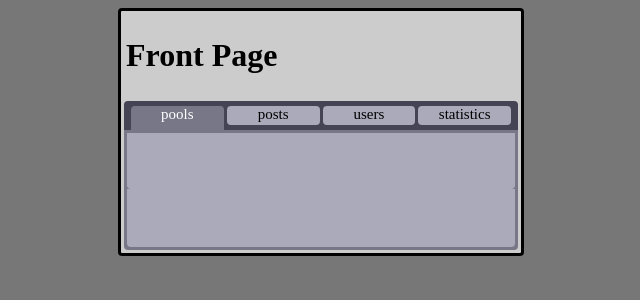
After one commit to SamiAtte/some-application, a Flask app: page /pools in a window 1280 px wide. The commit adds this page. Shown: the top 300 px of the page, without its empty margins (322-962 px from the left). Run offline with Flask 3, Linux system fonts and the light colour scheme; data that the repository does not hold is empty.

Commit message:
Pool- and postlist-tabs are basically there. New templates seem to be easier to work with.

```diff
--- a/models/pages.py
+++ b/models/pages.py
@@ -19,7 +19,23 @@ def pools():
 
   post_pools = multi_list(post_pool_query, list(range(0,4)))
 
-  return render_template("post-pools.html", post_pools=post_pools)
+  return render_template("frontpage/index-pools.html", post_pools=post_pools)
+
+@app.route("/posts")
+def posts():
+  posts_sql = '''
+      SELECT A.id, A.post_headline, A.poster, B.username, D.count, E.content, F.post_pool_title
+      FROM Posts A
+      LEFT JOIN PostContents E ON A.id = E.post
+      LEFT JOIN Users B ON A.poster = B.id
+      LEFT JOIN CommentsSections C ON A.id = C.post
+      LEFT JOIN (SELECT comments_section, COUNT(*) AS count FROM Messages GROUP BY comments_section) D
+        ON D.comments_section = C.id
+      LEFT JOIN PostPools F ON A.post_pool = F.id
+    '''
+  posts_query = db.query(posts_sql, [])
+  posts = multi_list(posts_query, list(range(0,7)))
+  return render_template("frontpage/index-posts.html", posts=posts)
 
 
 
--- a/static/style.css
+++ b/static/style.css
@@ -1,53 +1,209 @@
 
+:root {
+  --main-color: #ccc;
+  --border-rounding: 4px;
+  --text-height: 15px;
+  --button-height: calc(var(--text-height) + 4px);
+  --button-list-margin: 3px;
+  --button-list-padding: 5px;
+  --vertical-button-gap: 3px;
+  --horizontal-button-gap: 3px;
+  --block-color: #445;
+  --element-color: #aab;
+  --hover-color: #eef;
+  --active-color: #778;
+  --text-color1: black;
+  --text-color2: white;
+  --bg-color: #777;
+}
 
-* {
-  background-color: #222;
+h1 {
+  padding: 5px;
+}
+
+html {
+  background-color: var(--bg-color);
 }
 
 .main {
-  width:500px;
-  padding:10px;
+  background-color: var(--main-color);
+  width: 400px;
+  left: calc(50% - 200px);
+  position: absolute;
+  border-radius: var(--border-rounding);
   border-style: solid;
-  margin-left: calc(50% - 250px);
-  border-radius: 8px;
-  background-color: #777;
-  position: absolute;
+  margin-bottom: 5px;
 }
 
-.main h1 {
-  background-color: #bbb;
-  border-radius: 5px;
-  padding: 5px;
-  margin: 0px 0px 10px 0px;
+
+
+.vertical-button-list li {
+  margin: var(--vertical-button-gap) 0px var(--vertical-button-gap) 0px;
 }
 
-.pool-list li {
-  list-style: none;
-  text-decoration: none;
-  width: calc(500px - 14px);
-  margin: 7px;
-  background-color: var(--pool-header-bg);
+.vertical-button-list li.top {
+  margin: 0px 0px var(--vertical-button-gap) 0px;
 }
 
-.pool-list ul {
+.vertical-button-list li.bottom {
+  margin: var(--vertical-button-gap) 0px 0px 0px;
+}
+
+.vertical-button-list ul {
+  margin: var(--button-list-margin);
+  padding: var(--button-list-padding);
   list-style: none;
+  background-color: var(--block-color);
+  border-radius: var(--border-rounding);
+}
+
+.vertical-button-list {
+  margin: 0px;
+  padding: 0px;
+  text-align: center;
+  border-radius: var(--border-rounding);
+}
+
+
+
+
+.horizontal-button-list {
+  --n-buttons: 4;
+  margin: 0px;
+  padding: 0px;
+  text-align: center;
+  font-size: 0px;
+  border-radius: var(--border-rounding);
+}
+
+.horizontal-button-list ul {
+  margin: var(--button-list-margin);
+  padding: var(--button-list-padding);
+  list-style: none;
+  background-color: var(--block-color);
+  border-radius: var(--border-rounding);
+}
+
+.horizontal-button-list li.first {
+  margin: 0px calc(var(--horizontal-button-gap) / 2) 0px 0px;
+}
+
+.horizontal-button-list li.last {
+  margin: 0px 0px 0px calc(var(--horizontal-button-gap) / 2);
+}
+
+.horizontal-button-list li {
+  display: inline-block;
+  margin: 0px calc(var(--horizontal-button-gap) / 2) 0px calc(var(--horizontal-button-gap) / 2);
+  width: calc(99% / var(--n-buttons) - calc(var(--n-buttons) - 1) / var(--n-buttons) * var(--horizontal-button-gap));
+}
+
+
+a.link-button {
+  display: block;
+  color: var(--text-color1);
   text-decoration: none;
+  background-color: var(--element-color);
+  min-height: var(--button-height);
+  font-size: var(--text-height);
+  border-radius: var(--border-rounding);
+}
+
+a.link-button:hover {
+  background-color: var(--hover-color);
+}
+
+input.field {
+  width: calc(100% - 2 * var(--button-list-padding));
+}
+
+input.form-button {
+  color: var(--text-color1);
+  text-decoration: none;
+  background-color: var(--element-color);
+  font-size: var(--text-height);
+  min-height: var(--button-height);
+  width: 100%;
+  border-radius: var(--border-rounding);
+  border-style: none;
+  margin: 0;
+  padding: 0;
+}
+
+input.form-button:hover {
+  background-color: var(--hover-color);
+}
+
+
+label {
+  display: block;
+  color: var(--text-color2);
+/*background-color: #fee;*/
+  text-align: left;
+  margin: 5px 3px 3px 3px;
+}
+
+
+
+.active-tab p {
+  display: block;
+  color: var(--text-color2);
+  text-decoration: none;
+  background-color: var(--active-color);
+  min-height: calc(var(--button-height) + var(--button-list-padding));
+  font-size: var(--text-height);
+  border-radius: var(--border-rounding) var(--border-rounding) 0px 0px;
+  margin: 0;
+  padding: 0;
+}
+
+.tab-buttons .horizontal-button-list ul {
+  margin: var(--button-list-margin);
+  border-radius: var(--border-rounding) var(--border-rounding) 0px 0px;
+  margin-bottom: 0px;
+  padding: var(--button-list-padding);
+  padding-bottom: 0px;
+}
+
+
+.tab-buttons .horizontal-button-list li {
+  padding-bottom:  var(--button-list-padding);
+}
+
+.tab-buttons .horizontal-button-list li.active-tab {
+  padding-bottom: 0px;
+}
+
+
+
+.tab-content p {
+  display: block;
+  background-color: var(--element-color);
   margin: 0px;
-  padding: 1px;
-  background-color: #BBB;
-  border-radius: 0px 20px 5px 20px;
+  min-height: 50px;
+  border-radius: 0px 0px var(--border-rounding) var(--border-rounding);
+  padding: 3px;
+}
+
+.tab-content {
+  background-color: var(--active-color);
+  font-size: var(--text-height);
+  border-radius: 0px 0px var(--border-rounding) var(--border-rounding);
+  margin: 3px;
+  margin-top: 0px;
+  padding: 3px;
 }
 
 
 .post-pool-header {
   --pool-header-text-color: #eee;
   --pool-header-headline-bg: #222;
-  --pool-header-bg:  #444;
+  --pool-header-bg:  var(--block-color);
   color: var(--pool-header-text-color);
   text-decoration: none;
   background-color: var(--pool-header-bg);
   padding: 2px;
-  border-radius: 5px 20px;
+  border-radius: var(--border-rounding);
 }
 
 .post-pool-header:hover {
@@ -60,7 +216,7 @@
   background-color: var(--pool-header-headline-bg);
   margin: 2px;
   padding: 5px;
-  border-radius: 5px 20px 5px 5px;
+  border-radius: var(--border-rounding);
 }
 
 .post-pool-header p {
@@ -70,184 +226,21 @@
   background-color: var(--pool-header-bg);
 }
 
-.link-button {
+
+
+
+.pool-list li {
+  list-style: none;
   text-decoration: none;
+  width: calc(100% - 14px);
+  margin: 7px;
   background-color: var(--pool-header-bg);
 }
 
-
-.tab-label {
-  background-color: #BBB;
-  border-radius: 5px 5px 0px 0px;
-  padding: 2px;
-  width: 4em;
-  text-align: center;
-  float: left;
+.pool-list ul {
+  list-style: none;
+  text-decoration: none;
+  margin: 0px;
+  padding: 1px;
+  background-color: var(--element-color);
 }
-
-.tab-label p {
-  background-color: #DDD;
-  margin: 1px 1px 0px 1px;
-  padding: 5px;
-  border-radius: 5px 5px 5px 5px;
-}
-
-.tab-page {
-  margin-top: 44px;
-  background-color: #BBB;
-  width: 500px;
-  border-radius: 0px 20px 5px 20px;
-}
-
-.tab-page div {
-  background-color: #777;
-}
-
-.pool-list div {
-  background-color: var(--pool-header-bg);
-}
-
-.text-link {
-  background-color: #444;
-  border-radius: 5px 5px 5px 5px;
-  padding: 2px;
-  margin: 2px 4px 4px 4px;
-  width: 4em;
-  text-align: center;
-  float: left;
-  display: inline;
-}
-
-.text-link:hover {
-  background-color: #333;
-}
-
-.text-link:hover p {
-  color: #fff;
-  background-color: #333;
-}
-
-.text-link p {
-  background-color: #444;
-  color: #eee;
-  line-height: 80%;
-  margin: 1px 1px 1px 1px;
-  padding: 5px;
-  border-radius: 5px 5px 5px 5px;
-}
-
-
-
-.user-element {
-  width: 200px;
-  background-color: #777;
-  position: relative;
-  margin: 10px;
-  padding: 10px;
-  left: calc(50% + 250px + 30px);
-  border-style: solid;
-  border-radius: 8px;
-}
-
-.user-element input {
-  color: #eee;
-  background-color: #bbb;
-  width: 90%;
-  margin: 2px;
-  padding: 0px;
-  border-radius: 5px 5px 5px 5px;
-}
-
-.user-element .field {
-  color: #111;
-}
-
-#user-element-button {
-  color: #eee;
-  font-size: 12px;
-  background-color: #444;
-  width: 90%;
-  margin: 4px;
-  padding: 2px;
-  border-style: none;
-  border-radius: 5px;
-}
-
-#user-element-button:hover {
-  color: #fff;
-  background-color: #333;
-}
-
-.user-element p {
-  margin: 2px;
-  padding: 0px;
-}
-
-.user-element h3 {
-  background-color: #bbb;
-  border-radius: 5px;
-  padding: 5px;
-  margin: 0px 10px 10px 10px;
-}
-
-.user-element .link-button p {
-  color: #eee;
-  background-color: #444;
-  font-size: 12px;
-  width: 88%;
-  margin: 5px;
-  margin-left: 10px;
-  margin-right: 10px;
-  padding: 2px;
-  border-style: none;
-  border-radius: 5px;
-  position: relative;
-}
-
-.error {
-  color: #500;
-  font-size: 12px;
-}
-
-.user-element .link-button p:hover {
-  color: #fff;
-  background-color: #333;
-}
-
-.user-element * {
-  background-color: #777;
-  text-align: center;
-}
-
-#content {
-  color: #111;
-  background-color: #aaa;
-  border-radius: 5px;
-  margin: 5px;
-}
-
-.post p {
-  color: #111;
-  background-color: #aaa;
-  border-radius: 5px;
-  padding: 5px;
-  margin: 1px;
-  border-style: inset;
-  border-color: #333 #888 #888 #333;
-  text-align: left;
-}
-
-
-.post  {
-  background-color: #777;
-  margin: 50px 0px 0px 0px;
-  padding: 1px;
-  border-radius: 5px;
-}
-
-.button-row  {
-  font-size: 12px;
-  margin: 0px;
-  padding: 0px;
-  border-radius: 5px;
-}
--- a/templates/frontpage/index-pools.html
+++ b/templates/frontpage/index-pools.html
@@ -0,0 +1,35 @@
+<!DOCTYPE html>
+{% from "macros.html" import link_button, text_link %}
+<html>
+
+<head>
+  <title>some-app</title>
+</head>
+
+<body>
+  <link rel="stylesheet" href="/static/style.css">
+  <main class="main">
+    <h1>Front Page</h1>
+
+    <div class="tabs">
+      <div class="tab-buttons">
+        <div class="horizontal-button-list" style="--n-buttons:4">
+          <ul>
+            <li class="active-tab"><p>pools</p></li>
+            <li><a class="link-button" href="/posts">posts</a></li>
+            <li><a class="link-button" href="">users</a></li>
+            <li><a class="link-button" href="">statistics</a></li>
+          </ul>
+        </div>
+      </div>
+      <div class="tab-content">
+        <p>
+          {% include 'post-pool-list.html' %}
+        </p>
+      </div>
+    </div>
+
+  </main>
+</body>
+
+</html>
--- a/templates/macros.html
+++ b/templates/macros.html
@@ -11,9 +11,9 @@
   </div>
 {% endmacro %}
 
-{% macro post_header(name, poster="", count="", content="") %}
+{% macro post_header(name, poster="", count="", content="", pool="") %}
   <div class="post-pool-header">
-    <h3>{{ name }}</h3>
+    <h3>{{ pool }}/{{ name }}</h3>
     <p id="content">{{ content }}</p>
     <p>poster: {{ poster }}, comments: {{ count }}</p>
   </div>
--- /dev/null
+++ b/templates/post-pool-list.html
@@ -0,0 +1,9 @@
+
+{% from "macros.html" import link_button, post_pool_header %}
+<div class="pool-list">
+  <ul>
+    {% for post_pool in post_pools %}
+    <li>{{ link_button("/post_pool/", post_pool[1], post_pool_header(post_pool[0],post_pool[2],post_pool[3])) }}</li>
+    {% endfor %}
+  </ul>
+</div>
```
Also changed, not shown: templates/frontpage/index-posts.html (+35 -0 lines), templates/post-list.html (added, +8 -0 lines).
